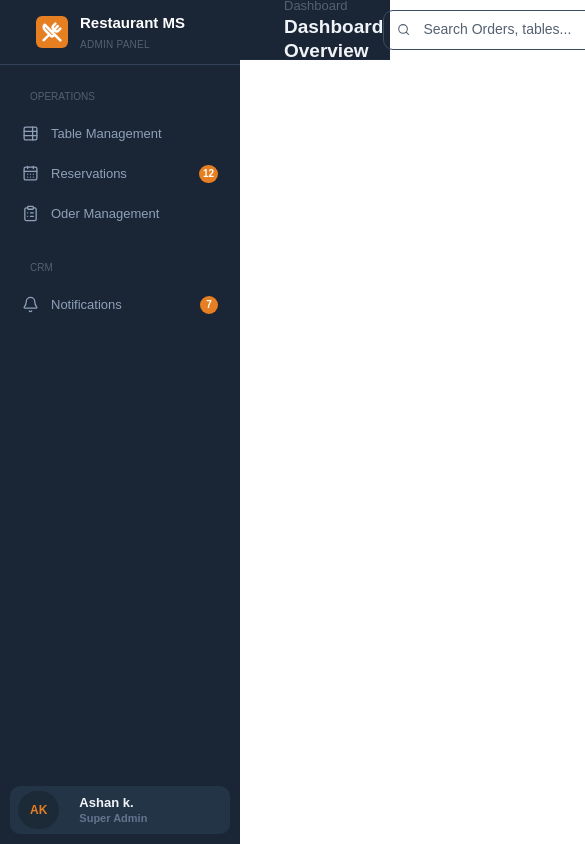
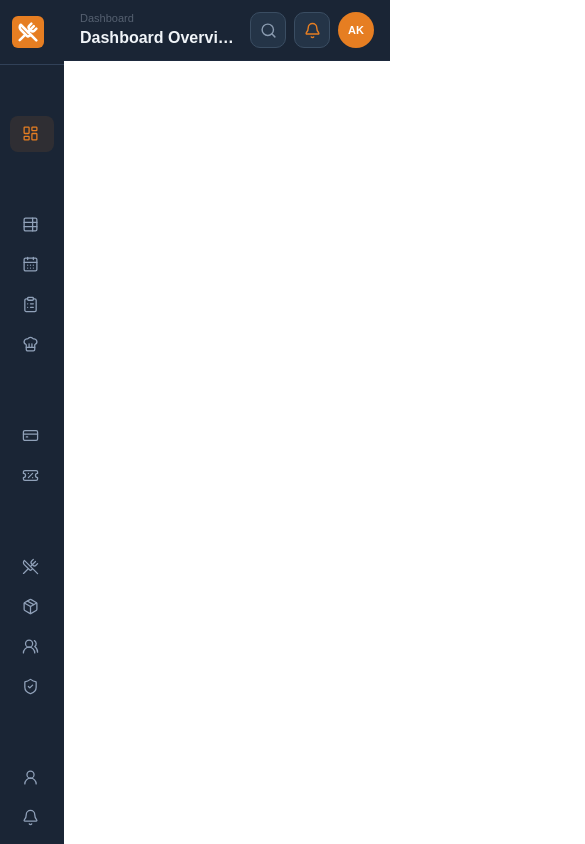
Before and after one commit to Mahdhe/restaurant_management_system_frontend, a React (Vite) app: page / in a window 390 px wide. Shown: the top 844 px of the page, 585 px wide, since content can reach past the window. Built offline with nearby package versions, Linux system fonts and the light colour scheme; a web font is replaced by a local one.

Commit message:
added responsive

```diff
--- a/src/App.jsx
+++ b/src/App.jsx
@@ -9,7 +9,7 @@ function App() {
   const currentUser = {
     name: "Ashan k.",
     initials: "AK",
-    role: "waiter",
+    role: "admin",
     roleLabel: "Super Admin",
   };
 
--- a/src/components/layout/Header.jsx
+++ b/src/components/layout/Header.jsx
@@ -2,45 +2,69 @@ import { Bell, Search, Settings } from "lucide-react";
 
 export default function Header({ user, page }) {
   return (
-    <header className="sticky top-0 z-50 flex items-center h-15 justify-between border-b border-slate-800 bg-[#1a2535] px-11 font-dmsans ">
-      <div>
-        <p className="text-[13px] text-[#556070]">{page.category}</p>
-        <h1 className="text-[19px] text-[#f0f4f8] font-bold leading-6">
+    <header className="sticky top-0 z-50 min-h-15 w-full border-b border-slate-800 bg-[#1a2535] font-dmsans">
+      <div className="flex min-h-15 items-center justify-between gap-3 px-4 sm:px-6 lg:px-11">
+        {/* Left - Page Information */}
+        <div className="min-w-0 flex-1">
+          <p className="truncate text-[11px] sm:text-[12px] lg:text-[13px] text-[#556070]">
+            {page.category}
+          </p>
+
+          <h1 className="truncate text-[16px] sm:text-[17px] lg:text-[19px] font-bold leading-6 text-[#f0f4f8]">
             {page.title}
           </h1>
         </div>
 
-      <div className="flex items-center gap-3">
-        <div className="flex w-70 h-10 rounded-[10px] gap-3 border border-[#3a4d62] px-3 py-2">
-          <Search size={17} strokeWidth={2} className="text-[#556070] pt-1"/>
+        {/* Right - Header Actions */}
+        <div className="flex shrink-0 items-center gap-2 sm:gap-3">
+          {/* Search - Tablet/Desktop */}
+          <div className="hidden sm:flex h-10 w-44 md:w-56 lg:w-70 items-center gap-3 rounded-[10px] border border-[#3a4d62] px-3 py-2">
+            <Search
+              size={17}
+              strokeWidth={2}
+              className="shrink-0 text-[#556070]"
+            />
+
             <input
               type="text"
               placeholder="Search Orders, tables..."
-            className="w-full text-[14px] outline-none bg-transparent placeholder:text-[#556070] text-[#556070]"
+              className="min-w-0 w-full bg-transparent text-[13px] outline-none text-[#f0f4f8] placeholder:text-[#556070]"
             />
           </div>
 
+          {/* Search Icon - Mobile */}
           <button
             type="button"
-          className="grid h-10 w-10 rounded-[10px] place-items-center border border-[#3a4d62] bg-[#243447] text-[#e67e22] transition"
+            className="grid h-9 w-9 sm:hidden shrink-0 place-items-center rounded-[10px] border border-[#3a4d62] bg-[#243447] text-[#8a9bb0]"
           >
-          <Bell size={18} />
+            <Search size={17} />
           </button>
 
+          {/* Notification */}
           <button
             type="button"
-          className="grid h-10 w-10 rounded-[10px] place-items-center border border-[#3a4d62] bg-[#243447] text-[#8a9bb0] transition"
+            className="grid h-9 w-9 sm:h-10 sm:w-10 shrink-0 place-items-center rounded-[10px] border border-[#3a4d62] bg-[#243447] text-[#e67e22] transition-colors hover:bg-[#2d4055]"
+          >
+            <Bell size={17} className="sm:h-4.5 sm:w-4.5" />
+          </button>
+
+          {/* Settings - Tablet/Desktop */}
+          <button
+            type="button"
+            className="hidden sm:grid h-10 w-10 shrink-0 place-items-center rounded-[10px] border border-[#3a4d62] bg-[#243447] text-[#8a9bb0] transition-colors hover:bg-[#2d4055]"
           >
             <Settings size={18} />
           </button>
 
+          {/* User Avatar */}
           <button
-          className="grid h-10 w-10 rounded-full place-items-center bg-[#e67e22] text-xs text-white transition font-semibold"
             type="button"
+            className="grid h-9 w-9 sm:h-10 sm:w-10 shrink-0 place-items-center rounded-full bg-[#e67e22] text-[11px] sm:text-xs font-semibold text-white"
           >
             {user.initials}
           </button>
         </div>
+      </div>
     </header>
   );
 }
--- a/src/components/layout/Sidebar.jsx
+++ b/src/components/layout/Sidebar.jsx
@@ -10,15 +10,15 @@ export default function AdminSidebar({ user, activeItem, onNavigate }) {
     .filter((group) => group.items.length > 0);
 
   return (
-    <aside className="flex min-h-screen shrink-0 w-60 text-slate-400 flex-col bg-[#1a2535] font-dmsans">
-      <div className="border-b px-9 py-3 border-slate-700">
+    <aside className="group flex min-h-screen shrink-0 w-16 hover:w-60 md:w-60 md:hover:w-60 text-slate-400 flex-col bg-[#1a2535] font-dmsans transition-all duration-300 overflow-hidden">
+      <div className="border-b md:px-9 px-3 py-3 border-slate-700">
         {/* logo */}
         <div className="flex gap-3 items-center">
-          <div className="grid h-8 w-8 text-white bg-[#e67e22] rounded-md place-items-center">
+          <div className="grid h-8 w-8 shrink-0 text-white bg-[#e67e22] rounded-md place-items-center">
             <UtensilsCrossed size={20} strokeWidth={3} />
           </div>
 
-          <div>
+          <div className="opacity-0 w-0 group-hover:opacity-100 group-hover:w-auto md:opacity-100 md:w-auto transition-all duration-300 whitespace-nowrap overflow-hidden">
             <h2 className="text-white text-[15px] font-bold">Restaurant MS</h2>
             <p className="text-[#556070] text-[10px] mt-0.5 font-medium tracking-wide">
               ADMIN PANEL
@@ -30,7 +30,7 @@ export default function AdminSidebar({ user, activeItem, onNavigate }) {
       <nav className="py-6 px-2.5">
         {filterGroup.map((group) => (
           <div key={group.title} className="mb-7 last:mb-0">
-            <p className="text-[10px] mb-3 text-[#556070] font-medium px-5">
+            <p className="text-[10px] mb-3 text-[#556070] font-medium px-5 opacity-0 w-0 group-hover:opacity-100 group-hover:w-auto md:opacity-100 md:w-auto transition-all duration-300 whitespace-nowrap overflow-hidden">
               {group.title}
             </p>
 
@@ -55,13 +55,17 @@ export default function AdminSidebar({ user, activeItem, onNavigate }) {
                     <Icon
                       size={17}
                       strokeWidth={1.8}
-                      className={item.active ? "text-[#e67e22]" : ""}
+                      className={
+                        item.active ? "text-[#e67e22] shrink-0" : "shrink-0"
+                      }
                     />
 
-                    <span className="flex-1">{item.label}</span>
+                    <span className="flex-1 opacity-0 w-0 group-hover:opacity-100 group-hover:w-auto md:opacity-100 md:w-auto transition-all duration-300 whitespace-nowrap overflow-hidden">
+                      {item.label}
+                    </span>
 
                     {item.badge && (
-                      <span className="grid h-4.5 min-w-4.5 rounded-full place-items-center px-1 bg-[#e67e22] text-[10px] font-semibold text-white">
+                      <span className="grid h-4.5 min-w-4.5 rounded-full place-items-center px-1 bg-[#e67e22] text-[10px] font-semibold text-white opacity-0 group-hover:opacity-100 md:opacity-100 transition-opacity duration-300 shrink-0">
                         {item.badge}
                       </span>
                     )}
@@ -75,13 +79,13 @@ export default function AdminSidebar({ user, activeItem, onNavigate }) {
 
       <div className="mt-auto p-2.5">
         <div className="flex gap-3 items-center rounded-[10px] bg-[#243447] text-xs font-bold text-orange-500">
-          <div className="text-xs text-[#e67e22] font-bold">
+          <div className="text-xs text-[#e67e22] font-bold shrink-0">
             <span className="m-2 p-3 rounded-full bg-[#1c2a38]">
               {user.initials}
             </span>
           </div>
 
-          <div className="py-2">
+          <div className="py-2 opacity-0 w-0 group-hover:opacity-100 group-hover:w-auto md:opacity-100 md:w-auto transition-all duration-300 whitespace-nowrap overflow-hidden">
             <h4 className="text-[13px] text-slate-100 font-semibold">
               {user.name}
             </h4>
```
Lines whose indentation alone changed are shown as unchanged.
